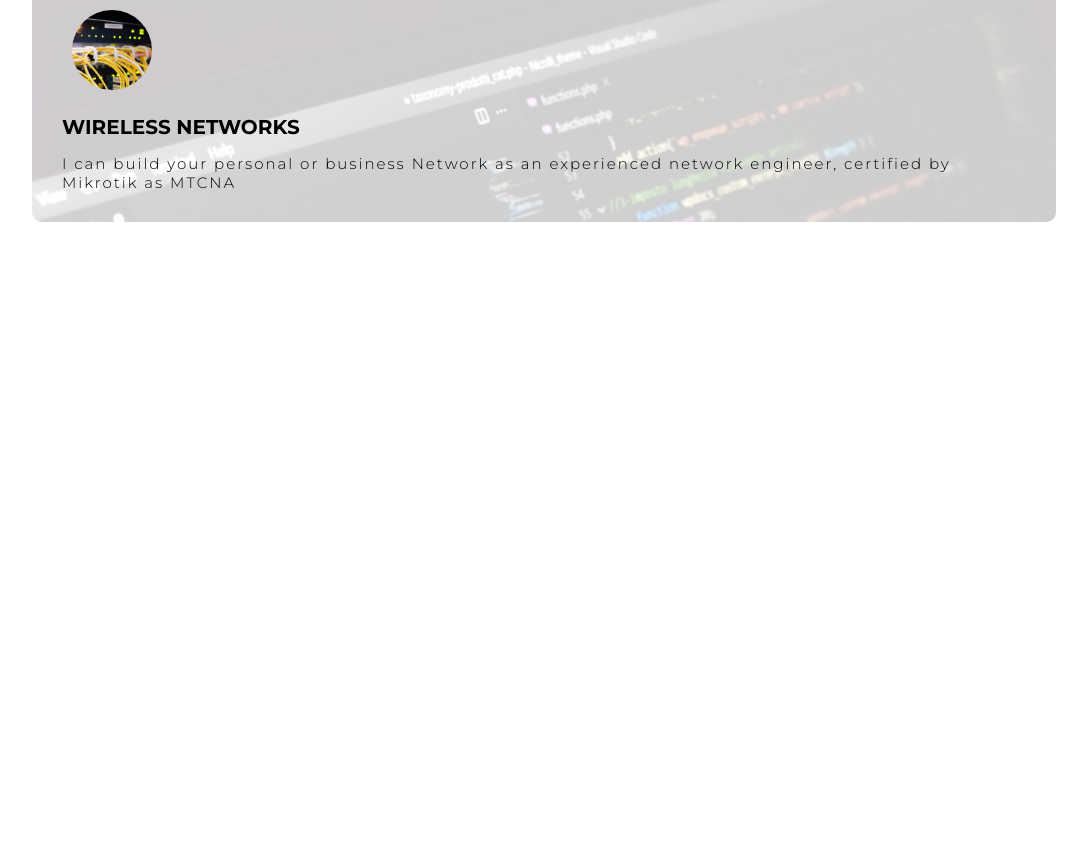
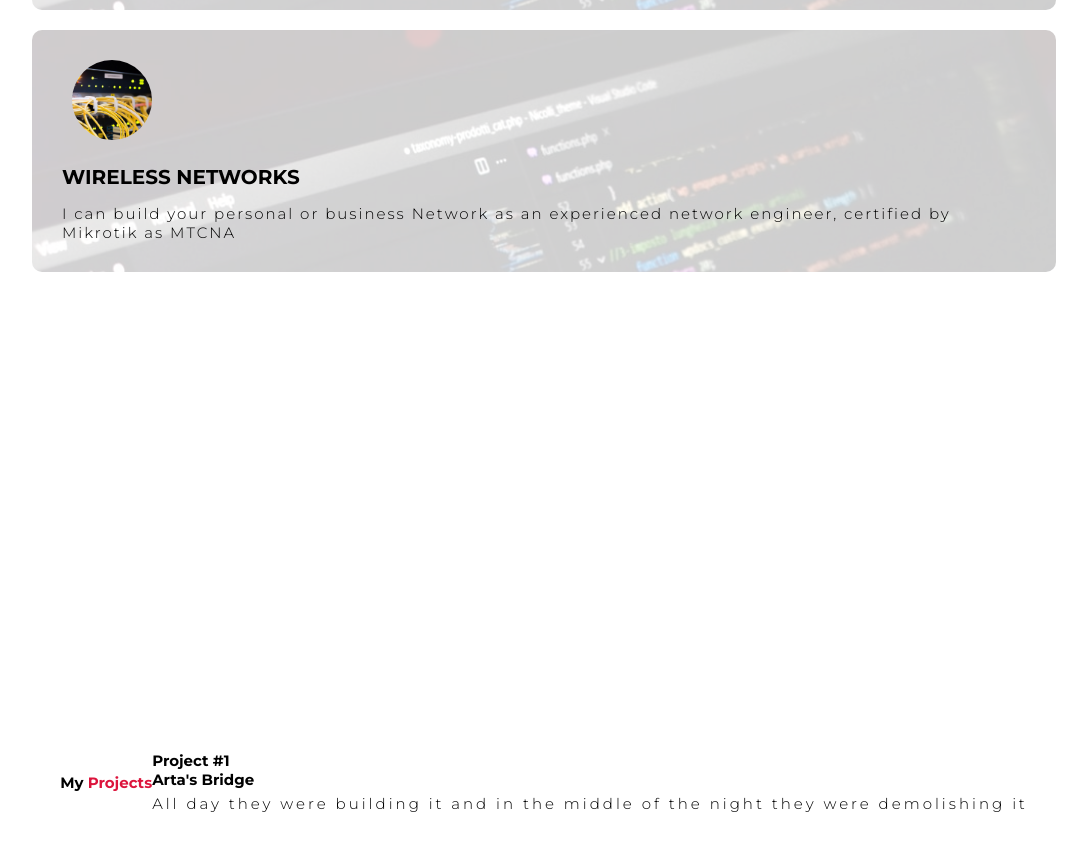
Before and after one commit to C474PHR4C7/MyWebsite, a plain HTML site: page index.html in a window 1280 px wide. Shown: the part 1781-2632 px from the top of the page, without its empty margins (96-1183 px from the left). Before the commit the page ends 2113 px from the top, so only its background shows below. Drawn offline with Linux system fonts and the light colour scheme.

Commit message:
Projects Section Added

```diff
--- a/index.html
+++ b/index.html
@@ -78,8 +78,33 @@
     </div>
 </div>
 </section>
+    <!--End Service Section-->
 
-    <!--End Service Section-->
+<!--Projects Section-->
+<section id="projects">
+<div class="projects container">
+    <div class="projects-header">
+<h1 class="section-title">My <span>Projects</span></h1>
+    </div>
+    <div class="all-projects">
+        <div class="project-item">
+            <div class="project-info">
+                <h1>Project #1</h1>
+                <h2>Arta's Bridge</h2>
+                <p>All day they were building it and in
+                    the middle of the night
+                    they were demolishing it </p>
+            </div>
+            <div class="project-img">
+
+            </div>
+        </div>
+    </div>
+
+</div>
+
+</section>
+<!--End of Projects Section-->
 
 
 </body>
--- a/styles/style.css
+++ b/styles/style.css
@@ -155,6 +155,7 @@ background-color: crimson;
     align-items: center;
     justify-content: center;
     flex-wrap: wrap;
+    margin-top: 50px;
 }
 
 #services .service-item{
@@ -238,7 +239,7 @@ z-index: 1;
 
 
 
-#services .section-title span{
+.section-title span{
     color:crimson;
 }
 
```
